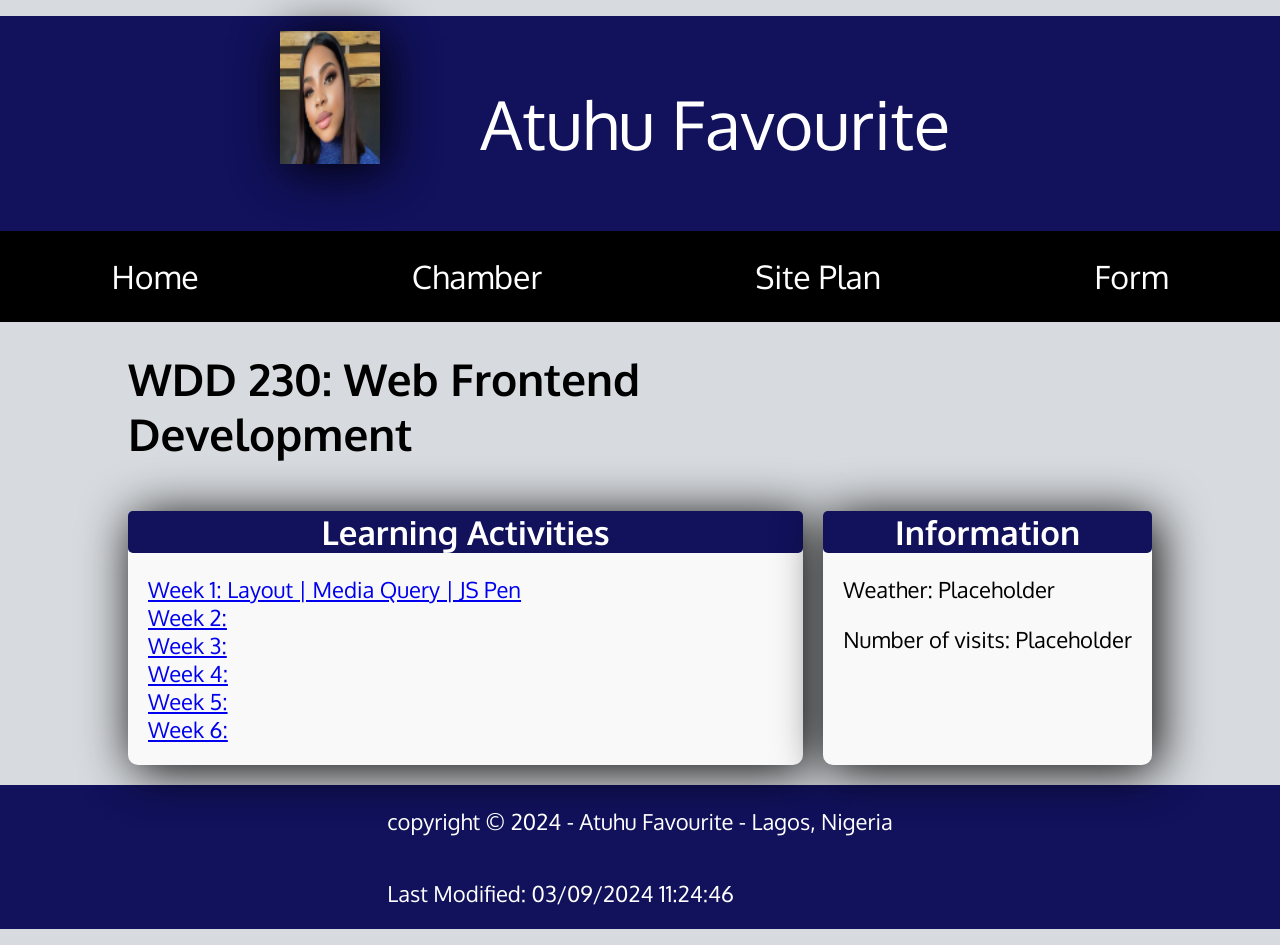
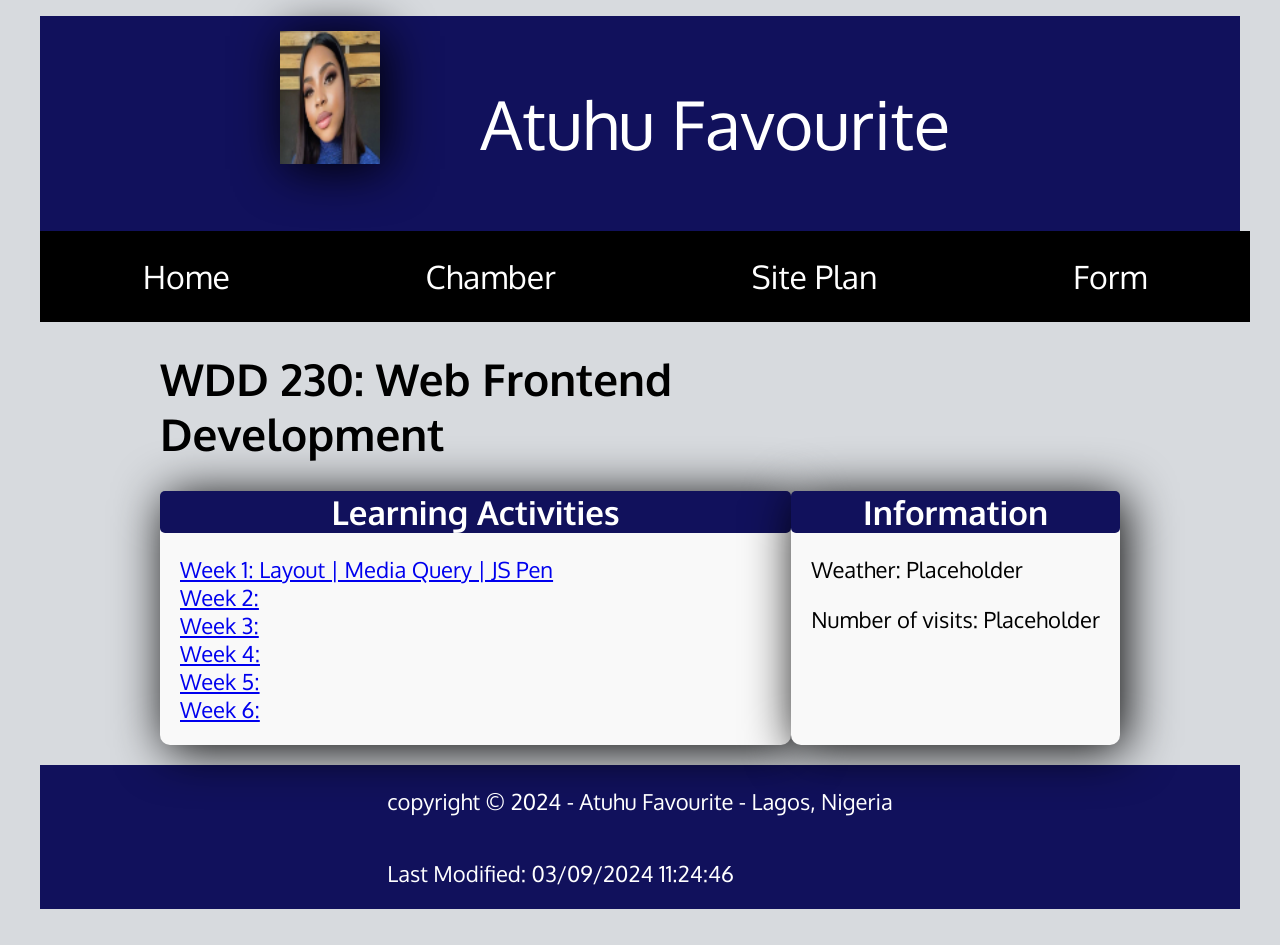
Before and after one commit to OhayitsFay/wdd230, a plain HTML site: page index.html in a window 1280 px wide. Drawn offline with Linux system fonts and the light colour scheme; a web font is replaced by a local one.

Commit message:
wk01 assignment

```diff
--- a/index.html
+++ b/index.html
@@ -7,7 +7,7 @@
     <meta name="description" content="WDD 230 - Web Frontend Development. Atuhu Favourite's course assignment portal.">
     <meta name="author" content="Atuhu Favourite">
     <link rel="stylesheet" href="./styles/base.css">
-    <link rel="stylesheet" href="./styles/larger.css">
+    <linkf rel="stylesheet" href="./styles/larger.css">
 </head>
 <body>
     <header>
@@ -17,9 +17,9 @@
 
     <nav>
         <ul>
-            <li><a href="#">Home</a></li>
+            <li><a href="index.html">Home</a></li>
             <li><a href="#">Chamber</a></li>
-            <li><a href="#">Site Plan</a></li>
+            <li><a href="chamber-site-plan.html">Site Plan</a></li>
             <li><a href="#">Form</a></li>
         </ul>
     </nav>
--- a/styles/base.css
+++ b/styles/base.css
@@ -1,6 +1,7 @@
 @import url('https://fonts.googleapis.com/css2?family=Macondo&family=Oxygen:wght@300;400;700&display=swap');
 /* Font Family */
 body {
+    max-width: 1200px;
     font-family: 'Macondo', 'Oxygen';
     font-size: 22px;
     width: 100%;
--- /dev/null
+++ b/styles/chamber-site-plan.css
@@ -0,0 +1,70 @@
+@import url('https://fonts.googleapis.com/css2?family=Macondo&family=Oxygen:wght@300;400;700&display=swap');
+
+:root {
+    /* change the values below to your colors from your palette */
+    --primary-color: #9b7f74;
+    --secondary-color: #31437b;
+    --accent1-color: #0f0b0a;
+    --accent2-color: #f8f8f8;
+
+    /* change the values below to your chosen fonts */
+    --heading-font: 'Oxygen';
+    --paragraph-font: 'Macondo';
+
+    /*these colors below should be choden from among your palette colors above */
+    --headline-color-on-white: #31437b;
+    --headline-color-on-color: #9b7f74;
+    --paragraph-color-on-white: #31437b;
+    --paragraph-color-on-color: #9b7f74;
+    --paragraph-background-color: #f8f8f8;
+    --nav-link-color: #31437b;
+    --nav-background-color: #0f0b0a;
+    --nav-hover-link-color: #f8f8f8;
+    --nav-hover-background-color: #0f0b0a;
+}
+
+body {
+    max-width: 960px;
+    font-family: 'Oxgen', 'Macondo';
+    line-height: 1.2em;
+    background-color: var(--accent2-color);
+    margin: 1rem auto;
+    padding: 0;
+}
+
+header {
+    background-color: var(--secondary-color);
+    color: var(--accent2-color);
+    padding: 1rem;
+    text-align: center;
+}
+
+header h1 {
+    margin: 0;
+}
+
+section {
+    padding: 2rem;
+}
+
+section h2 {
+    color: var(--paragraph-color-on-color);
+}
+
+section p {
+    color: var(--paragraph-color-on-white);
+}
+
+ul {
+    list-style-type: none;
+    padding: 0;
+}
+
+footer {
+    background-color: var(--secondary-color);
+    color: var(--accent2-color);
+    text-align: center;
+    padding: 1rem;
+    width: 100%;
+    bottom: 0;
+}
```
Also changed, not shown: chamber-site-plan.html (added, +69 -0 lines), images/colors.jpg (added), images/desktopwireframe.jpg (added), images/mobilewireframe.jpg (added).
